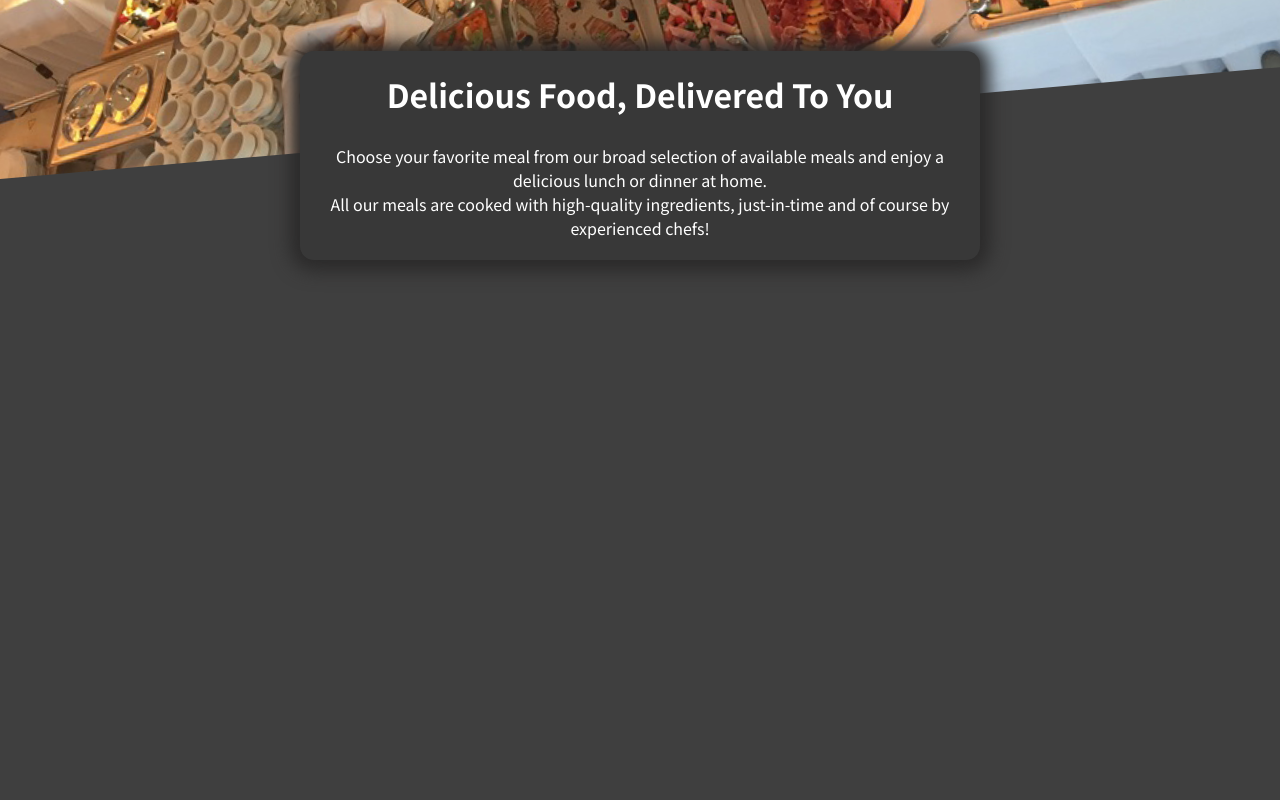
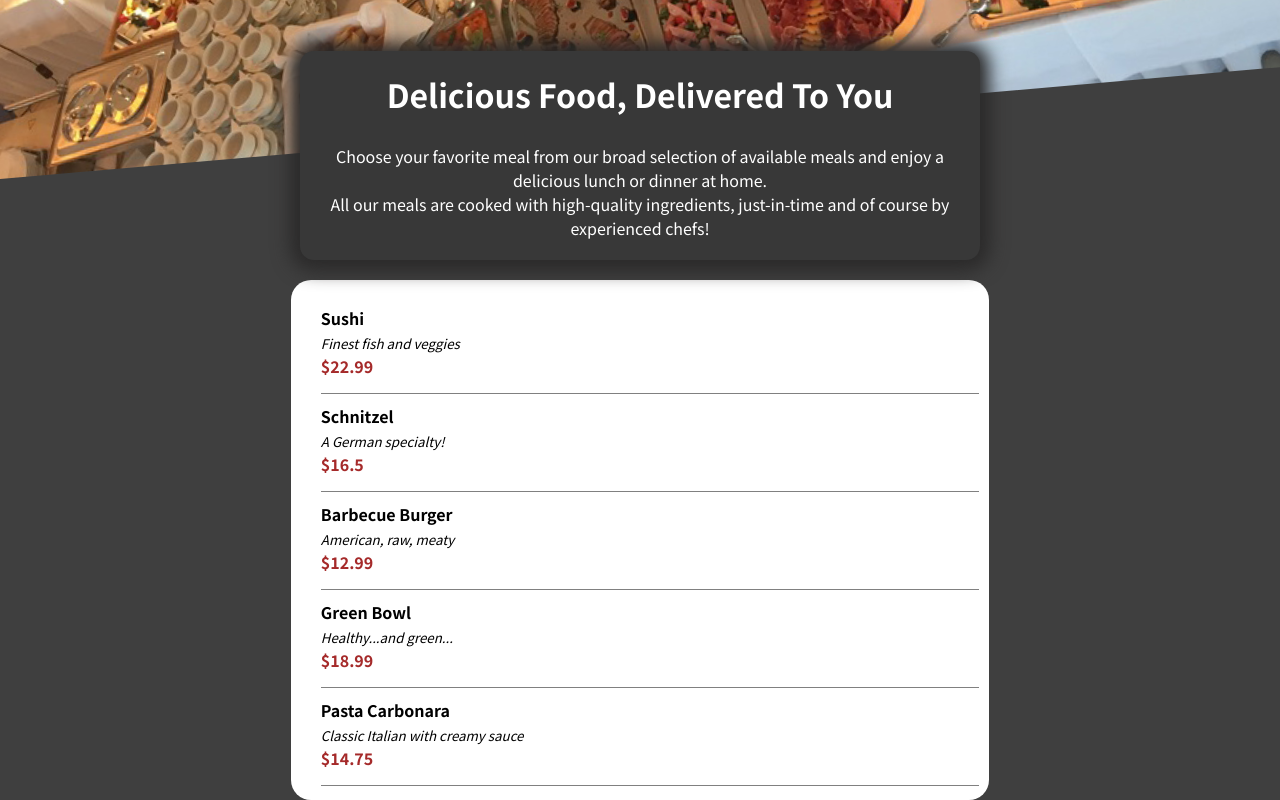
Before and after one commit to CodeMaverick4/restaurant-app, a JavaScript app: page / in a window 1280 px wide. Shown: the part 299-1099 px from the top of the page. Before the commit the page ends 800 px from the top, so only its background shows below. Built offline with nearby package versions, Linux system fonts and the light colour scheme.

Commit message:
meal list added with dummy array

```diff
--- a/src/App.css
+++ b/src/App.css
@@ -65,3 +65,33 @@ p {
     font-size: 2rem;
     margin-top: 0;
 }
+
+/* meals list css  */
+.list-container{
+    margin: auto;
+    margin-top: 20px;
+    width: 53%;
+    padding: 10px ;
+    background-color: white;
+    border-radius: 20px;
+    height: 500px;
+    overflow: auto;
+}
+
+.list-container ul{
+    padding-left: 20px;
+}
+
+.list-container p{
+    font-weight: bold;
+}
+
+.list-container p:nth-of-type(2){
+    color: brown;
+}
+.list-container li{
+    list-style: none;
+    border-bottom: 1px solid gray;
+    padding-bottom: 15px;
+    margin-bottom: 10px;
+}
--- a/src/App.js
+++ b/src/App.js
@@ -1,11 +1,13 @@
 import Header from "./components/Layout/Header";
 import "./App.css"
 import MealsSummary from "./components/Meals/MealSummary";
+import MealsList from "./components/Meals/MealsList";
 function App() {
   return (
     <div>
       <Header />
       <MealsSummary/>
+      <MealsList/>
     </div>
   );
 }
--- /dev/null
+++ b/src/components/Meals/MealsList.js
@@ -0,0 +1,51 @@
+const DUMMY_MEALS = [
+    {
+        id: "m1",
+        name: "Sushi",
+        description: "Finest fish and veggies",
+        price: 22.99,
+    },
+    {
+        id: "m2",
+        name: "Schnitzel",
+        description: "A German specialty!",
+        price: 16.5,
+    },
+    {
+        id: "m3",
+        name: "Barbecue Burger",
+        description: "American, raw, meaty",
+        price: 12.99,
+    },
+    {
+        id: "m4",
+        name: "Green Bowl",
+        description: "Healthy...and green...",
+        price: 18.99,
+    },
+    {
+        id: "m5",
+        name: "Pasta Carbonara",
+        description: "Classic Italian with creamy sauce",
+        price: 14.75,
+    },
+];
+
+const MealsList = (props) => {
+    return (
+        <div className="list-container">
+            <ul>
+                {DUMMY_MEALS.map(meal => (
+                    <li key={meal.id}>
+                        <p>{meal.name}</p>
+                        <small><i>{meal.description}</i></small>
+                        <p>${meal.price}</p>
+                    </li>
+
+                ))
+            }
+            </ul>
+        </div>
+    )
+}
+export default MealsList
```
